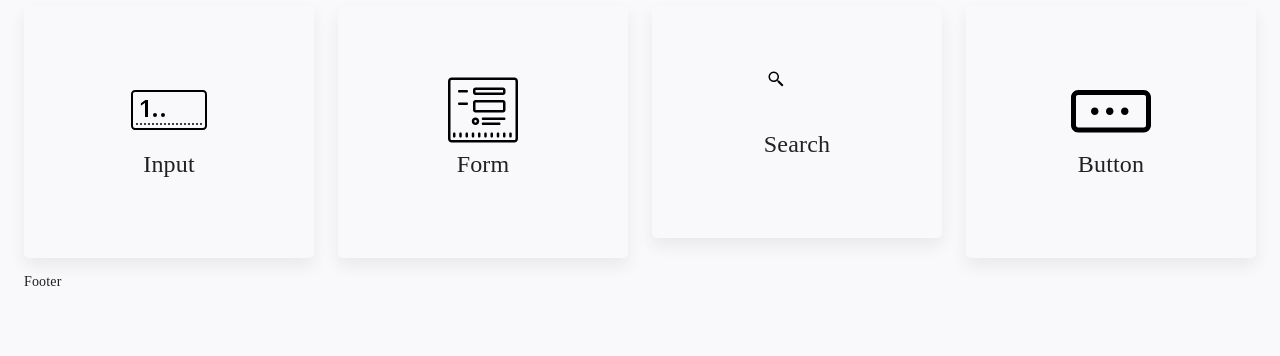
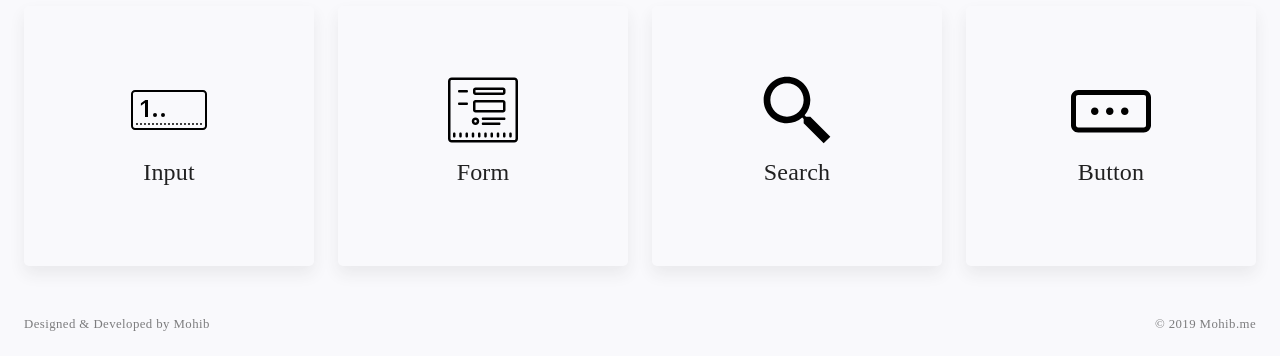
Before and after one commit to mbmohib/ux-cheatsheet, a React (Create React App) app: page / in a window 1280 px wide. Shown: the part 690-1046 px from the top of the page. Before the commit the page ends 996 px from the top, so only its background shows below. Built offline with nearby package versions, Linux system fonts and the light colour scheme.

Commit message:
add footer text

```diff
--- a/src/App.js
+++ b/src/App.js
@@ -2,7 +2,7 @@ import React, { Component } from 'react';
 import { Provider } from 'react-redux';
 import Routes from 'routes/routes';
 import Theme from 'styles';
-import store from 'state/store';
+import store from 'store/redux';
 
 class App extends Component {
   render() {
--- a/src/assets/icons/withSVG.js
+++ b/src/assets/icons/withSVG.js
@@ -3,15 +3,12 @@ import React from 'react';
 function withSVG(WrappedComponent, config = {}) {
   return class extends React.Component {
     render() {
-      console.log(this.props);
-      const {
-        style = config.style || {},
-        fill = config.fill || '',
-        width = this.props.size || config.size || '24',
-        height = this.props.size || config.size || '24',
-        className = config.className || '',
-        viewBox = config.viewBox || '0 0 80 80',
-      } = this.props;
+      const style = this.props.style || config.style || {};
+      const fill = this.props.fill || config.fill || '';
+      const width = this.props.size || config.size || '24';
+      const height = this.props.size || config.size || '24';
+      const className = this.props.fill || config.className || '';
+      const viewBox = this.props.viewBox || config.viewBox || '0 0 24 24';
 
       return (
         <svg
--- a/src/styles/theme.js
+++ b/src/styles/theme.js
@@ -105,9 +105,10 @@ export default {
     },
     caption: {
       fontWeight: 400,
-      fontSize: '0.75rem',
+      fontSize: '0.8rem',
       lineHeight: 1.66,
       letterSpacing: '0.03333em',
+      color: '#00000080',
     },
     h1: {
       fontFamily: fonts.normalFont,
--- a/src/views/components/Footer/Footer.js
+++ b/src/views/components/Footer/Footer.js
@@ -1,9 +1,24 @@
 import React from 'react';
-import { Container } from '@material-ui/core';
+import { Container, Grid } from '@material-ui/core';
+
+import { Wrapper, Typography } from 'views/ui';
 
 const Footer = () => (
   <Container>
-    <p>Footer</p>
+    <Wrapper py={3} mt={3}>
+      <Grid container>
+        <Grid item sm={6}>
+          <Typography component="p" variant="caption">
+            Designed & Developed by Mohib
+          </Typography>
+        </Grid>
+        <Grid item sm={6}>
+          <Typography component="p" variant="caption" align="right">
+            © 2019 Mohib.me
+          </Typography>
+        </Grid>
+      </Grid>
+    </Wrapper>
   </Container>
 );
 
--- a/src/views/components/SecondaryCategory/SecondaryCategory.js
+++ b/src/views/components/SecondaryCategory/SecondaryCategory.js
@@ -17,7 +17,9 @@ const SecondaryCategory = ({ category }) => {
       direction="column"
     >
       {category.icon}
-      <Typography variant="h4">{category.label}</Typography>
+      <Typography variant="h4" mt={1}>
+        {category.label}
+      </Typography>
     </Wrapper>
   );
 };
--- a/src/views/components/SecondaryCategory/SecondaryCategoryContainer.js
+++ b/src/views/components/SecondaryCategory/SecondaryCategoryContainer.js
@@ -12,7 +12,7 @@ const PrimaryCategoryContainer = () => {
         { label: 'Form', icon: <FormIcon />, url: '' },
         {
           label: 'Search',
-          icon: <SearchIcon size="60" />,
+          icon: <SearchIcon size="80" />,
           url: '',
         },
         { label: 'Button', icon: <ButtonIcon />, url: '' },
--- a/src/views/ui/atoms/Button.js
+++ b/src/views/ui/atoms/Button.js
@@ -25,7 +25,7 @@ const CircularProgressWrapper = styled(CircularProgress)`
   }
 `;
 
-const StyledButton = styled(({ minWidth, justify, ...rest }) => (
+const StyledButton = styled(({ minWidth, justify, loading, ...rest }) => (
   <Button {...rest} />
 ))`
   box-shadow: none;
@@ -42,15 +42,10 @@ const StyledButton = styled(({ minWidth, justify, ...rest }) => (
   ${spacing};
 `;
 
-const ButtonExtended = ({
-  justify,
-  minWidth = 100,
-  loading = false,
-  ...rest
-}) => {
+const ButtonExtended = ({ justify, minWidth = 100, loading, ...rest }) => {
   return (
     <ButtonWrapper justify={justify} loading={loading}>
-      <StyledButton minWidth={minWidth} {...rest} />
+      <StyledButton minWidth={minWidth} loading={loading} {...rest} />
       {loading && <CircularProgressWrapper size={24} />}
     </ButtonWrapper>
   );
```
Also changed, not shown: src/store/redux.js (renamed from src/state/store.js), src/store/ui/actions.js (renamed from src/state/ui/actions.js), src/store/ui/index.js (renamed from src/state/ui/index.js), src/store/ui/reducers.js (renamed from src/state/ui/reducers.js), src/store/ui/types.js (renamed from src/state/ui/types.js).
